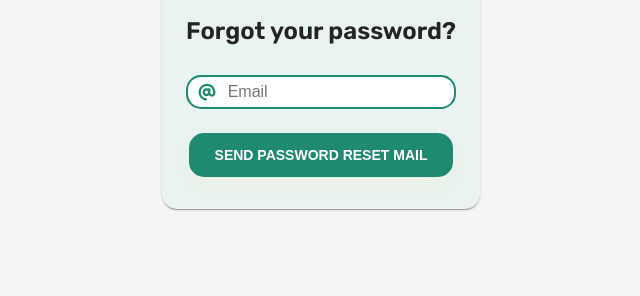
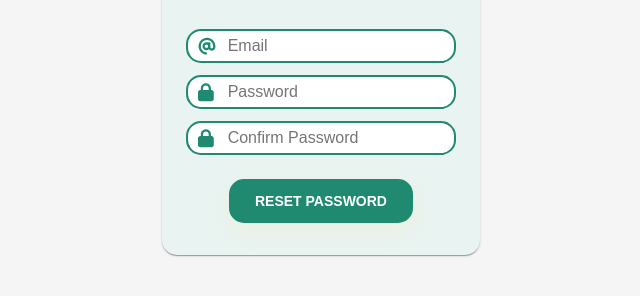
Before and after one commit to MateiTiplea/Proiect-TW, a plain HTML site: page forgot_pass.html in a window 1280 px wide. Shown: the part 378-674 px from the top of the page, without its empty margins (319-959 px from the left). Drawn offline with Linux system fonts and the light colour scheme.

Commit message:
edited forgot_pass

```diff
--- a/forgot_pass.html
+++ b/forgot_pass.html
@@ -93,9 +93,47 @@
                 type="email"
               />
             </div>
+            <div class="field">
+              <svg
+                class="input-icon"
+                viewBox="0 0 500 500"
+                xmlns="http://www.w3.org/2000/svg"
+              >
+                <path
+                  d="M80 192V144C80 64.47 144.5 0 224 0C303.5 0 368 64.47 368 144V192H384C419.3 192 448 220.7 448 256V448C448 483.3 419.3 512 384 512H64C28.65 512 0 483.3 0 448V256C0 220.7 28.65 192 64 192H80zM144 192H304V144C304 99.82 268.2 64 224 64C179.8 64 144 99.82 144 144V192z"
+                ></path>
+              </svg>
+              <input
+                autocomplete="off"
+                id="logpass"
+                placeholder="Password"
+                class="input-field"
+                name="logpass"
+                type="password"
+              />
+            </div>
+            <div class="field">
+              <svg
+                class="input-icon"
+                viewBox="0 0 500 500"
+                xmlns="http://www.w3.org/2000/svg"
+              >
+                <path
+                  d="M80 192V144C80 64.47 144.5 0 224 0C303.5 0 368 64.47 368 144V192H384C419.3 192 448 220.7 448 256V448C448 483.3 419.3 512 384 512H64C28.65 512 0 483.3 0 448V256C0 220.7 28.65 192 64 192H80zM144 192H304V144C304 99.82 268.2 64 224 64C179.8 64 144 99.82 144 144V192z"
+                ></path>
+              </svg>
+              <input
+                autocomplete="off"
+                id="logpass"
+                placeholder="Confirm Password"
+                class="input-field"
+                name="logpass"
+                type="password"
+              />
+            </div>
             <div class="button-zone">
               <button class="btn btn-full" type="submit">
-                send password reset mail
+                Reset Password
               </button>
             </div>
           </form>
```
Also changed, not shown: signup.html (+1 -1 lines).
